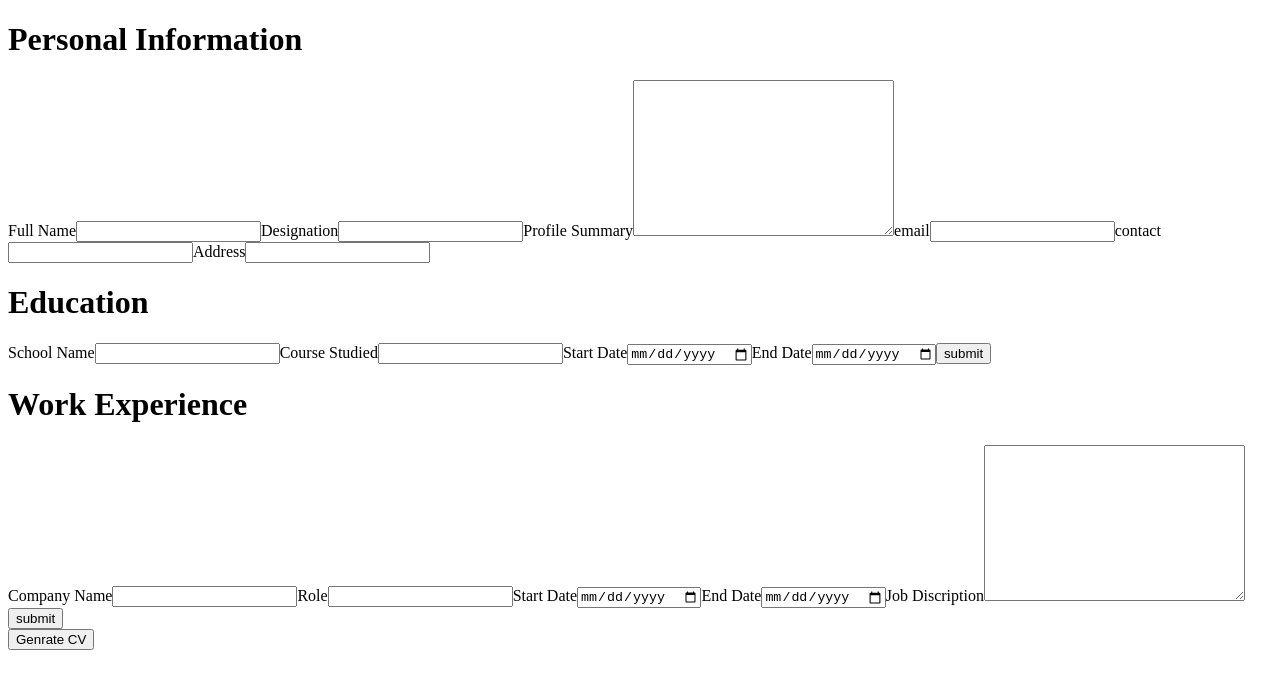
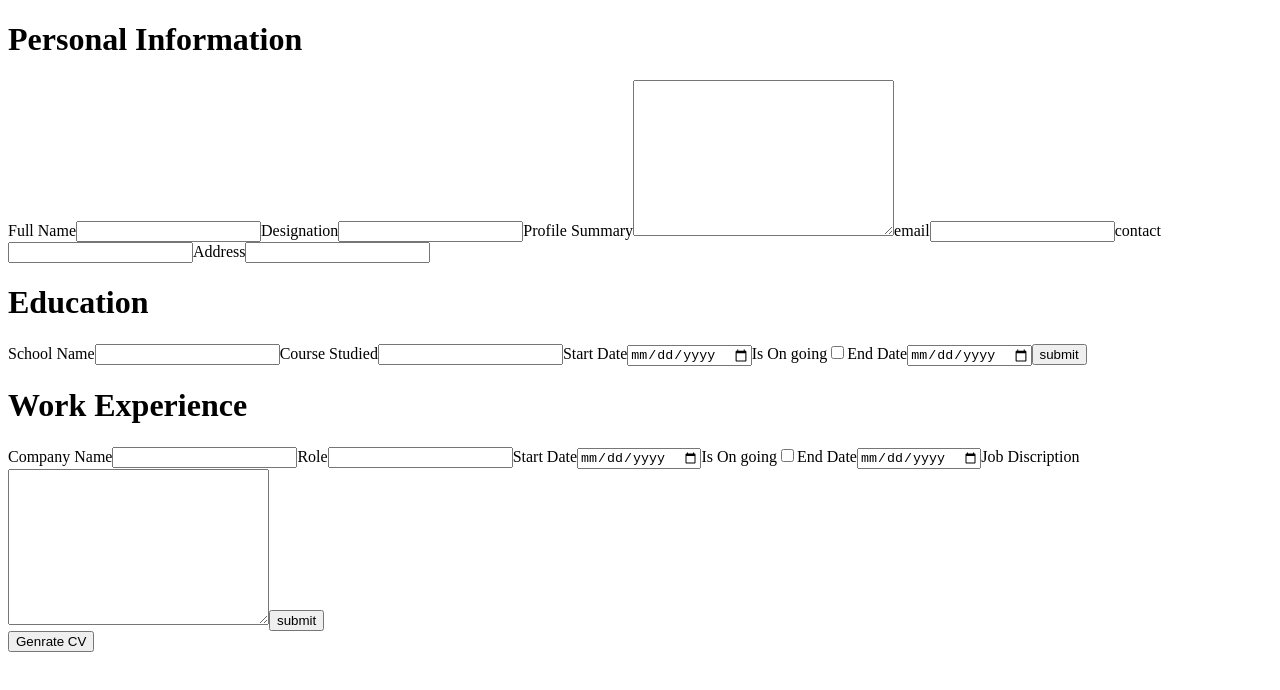
Before and after one commit to sinan-894/cv-app, a React (Vite) app: page / in a window 1280 px wide. Shown: the top 690 px of the page. Built offline with nearby package versions, Linux system fonts and the light colour scheme.

Commit message:
Add onGoing checkbox for education and work
>this checkbox will toggle the enddate input
>when it will set enddate as present
>created new state to keep track
>applicable for both education and work

```diff
--- a/src/components.jsx
+++ b/src/components.jsx
@@ -156,6 +156,15 @@ function Education({onSubmit,data,toggleInputMode,id}){
     const [course,setCourse] = useState(id?data[id].course:'')
     const [startDateEducation,setStartDate] = useState(id?data[id].startDateEducation:'')
     const [endDateEducation,setEndDate] = useState(id?data[id].endDateEducation:'')
+    const [isOnGoing,setIsOnGoing] = useState((endDateEducation=='present')?true:false)
+
+    const handleOnGoing = ()=>{
+        setIsOnGoing(!isOnGoing)
+        if(!isOnGoing){
+            setEndDate('present')
+        }
+    }
+
 
     const handleSubmit = (e)=>{
         e.preventDefault()
@@ -187,9 +196,11 @@ function Education({onSubmit,data,toggleInputMode,id}){
                 <Input type={'date'} name={'start-date-education'} setInput={setStartDate} value={startDateEducation}>
                     Start Date
                 </Input>
-                <Input type={'date'} name={'end-date-education'} setInput={setEndDate} value={endDateEducation}>
+                <label htmlFor="">Is On going</label>
+                <input type="checkbox" checked={isOnGoing} onChange={handleOnGoing}/>
+                {!isOnGoing && <Input type={'date'} name={'end-date-education'} setInput={setEndDate} value={endDateEducation}>
                     End Date
-                </Input>
+                </Input>}
                 <button onClick={handleSubmit}>submit</button>
                 {(data.educationList.length>0) &&
                 <button onClick={()=>toggleInputMode(false)}>cancel</button>}
@@ -207,7 +218,15 @@ function WorkExperience({onSubmit,data,toggleInputMode,id}){
     const [role,setRole] = useState(id?data[id].role:'')
     const [startDateWork,setStartDate] = useState(id?data[id].startDateWork:'')
     const [endDateWork,setEndDate] = useState(id?data[id].endDateWork:'')
+    const [isOnGoing,setIsOnGoing] = useState((endDateWork=='present')?true:false)
     const [jobDiscription,setJobDiscription] = useState(id?data[id].jobDiscription:'')
+
+    const handleOnGoing = ()=>{
+        setIsOnGoing(!isOnGoing)
+        if(!isOnGoing){
+            setEndDate('present')
+        }
+    }
 
     const handleSubmit = (e)=>{
         e.preventDefault()
@@ -240,9 +259,11 @@ function WorkExperience({onSubmit,data,toggleInputMode,id}){
                 <Input type={'date'} name={'start-date-work'} setInput={setStartDate} value={startDateWork}>
                     Start Date
                 </Input>
-                <Input type={'date'} name={'end-date-work'} setInput={setEndDate} value={endDateWork}>
+                <label htmlFor="">Is On going</label>
+                <input type="checkbox" checked={isOnGoing} onChange={handleOnGoing}/>
+                {!isOnGoing && <Input type={'date'} name={'end-date-work'} setInput={setEndDate} value={endDateWork}>
                     End Date
-                </Input>
+                </Input>}
                 <label htmlFor="">Job Discription</label>
                 <textarea name="" id="" cols="30" rows="10" value={jobDiscription}
                 onChange={(e)=>setJobDiscription(e.target.value)}>
```
